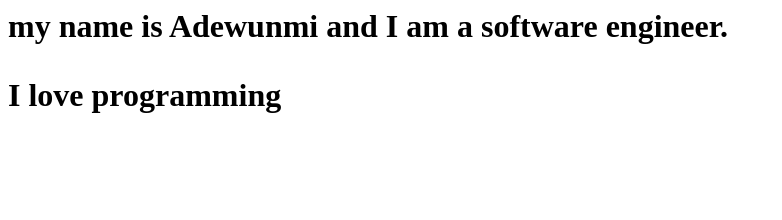
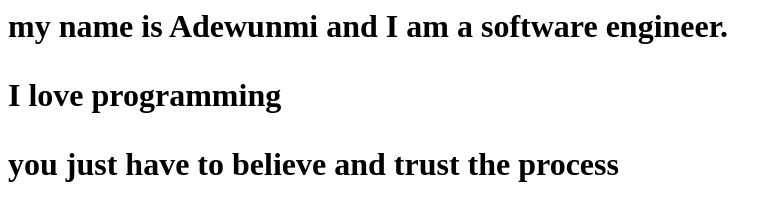
Before and after one commit to Crownezt/amazing--repo, a plain HTML site: page index.html in a window 1280 px wide. Shown: the whole page, without its empty margins (0-782 px from the left). Drawn offline with Linux system fonts and the light colour scheme.

Commit message:
developer push

```diff
--- a/index.html
+++ b/index.html
@@ -2,5 +2,6 @@
 	<body>
 		<h1> my name is Adewunmi and I am a software engineer.<h1>
 				<p>I love programming</p>
+				<h1>you just have to believe and trust the process</h2>
 	</body>
 </html>
```
